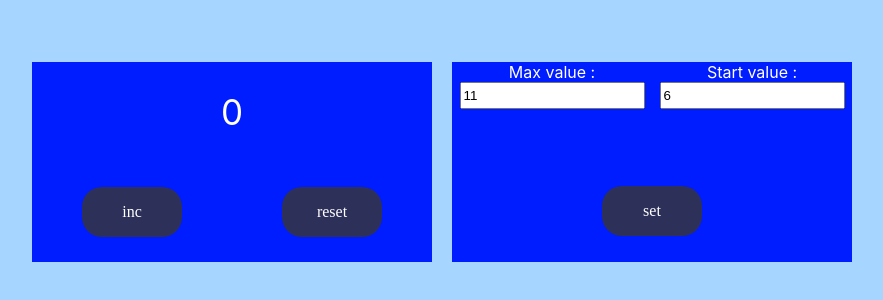
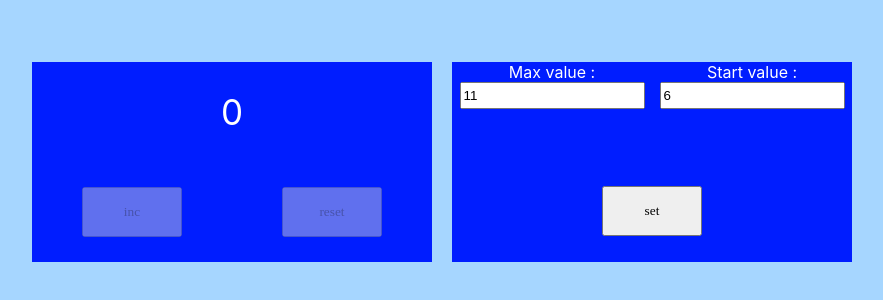
Before and after one commit to romchesko-pazzi/counter, a React (Create React App) app: page / in a window 1280 px wide. Shown: the part 238-538 px from the top of the page, without its empty margins (198-1081 px from the left). Built offline with nearby package versions, Linux system fonts and the light colour scheme.

Commit message:
refactor: minor changes

```diff
--- a/src/components/Button/Button.module.css
+++ b/src/components/Button/Button.module.css
@@ -2,42 +2,42 @@
     width: 100px;
     height: 50px;
     font-family: cursive;
-    z-index: 1;
-    position: relative;
-    font-size: inherit;
-    color: white;
-    padding: 0.5em 1em;
-    outline: none;
-    border: none;
-    background-color: hsl(236, 32%, 26%);
-    overflow: hidden;
-    transition: color 0.4s ease-in-out;
-    border-radius: 20px;
+    /*z-index: 1;*/
+    /*position: relative;*/
+    /*font-size: inherit;*/
+    /*color: white;*/
+    /*padding: 0.5em 1em;*/
+    /*outline: none;*/
+    /*border: none;*/
+    /*background-color: hsl(236, 32%, 26%);*/
+    /*overflow: hidden;*/
+    /*transition: color 0.4s ease-in-out;*/
+    /*border-radius: 20px;*/
 }
 
-.butt::before {
-    content: '';
-    z-index: -1;
-    position: absolute;
-    top: 50%;
-    left: 50%;
-    width: 1em;
-    height: 1em;
-    border-radius: 50%;
-    background-color: #3cefff;
-    transform-origin: center;
-    transform: translate3d(-50%, -50%, 0) scale3d(0, 0, 0);
-    transition: transform 0.45s ease-in-out;
-}
+/*.butt::before {*/
+/*    content: '';*/
+/*    z-index: -1;*/
+/*    position: absolute;*/
+/*    top: 50%;*/
+/*    left: 50%;*/
+/*    width: 1em;*/
+/*    height: 1em;*/
+/*    border-radius: 50%;*/
+/*    background-color: #3cefff;*/
+/*    transform-origin: center;*/
+/*    transform: translate3d(-50%, -50%, 0) scale3d(0, 0, 0);*/
+/*    transition: transform 0.45s ease-in-out;*/
+/*}*/
 
-.butt:hover {
-    cursor: pointer;
-    color: #161616;
-}
+/*.butt:hover {*/
+/*    cursor: pointer;*/
+/*    color: #161616;*/
+/*}*/
 
-.butt:hover::before {
-    transform: translate3d(-50%, -50%, 0) scale3d(15, 15, 15);
-}
+/*.butt:hover::before {*/
+/*    transform: translate3d(-50%, -50%, 0) scale3d(15, 15, 15);*/
+/*}*/
 
 
 .mainButton {
--- a/src/components/SettingsDisplay/SettingsDisplay.module.css
+++ b/src/components/SettingsDisplay/SettingsDisplay.module.css
@@ -19,7 +19,10 @@ input {
     flex: 0 1 50%;
 }
 
+.inputError {
+    background-color: red;
+}
+
 .secondInput {
     flex: 0 1 50%;
-
 }
```
